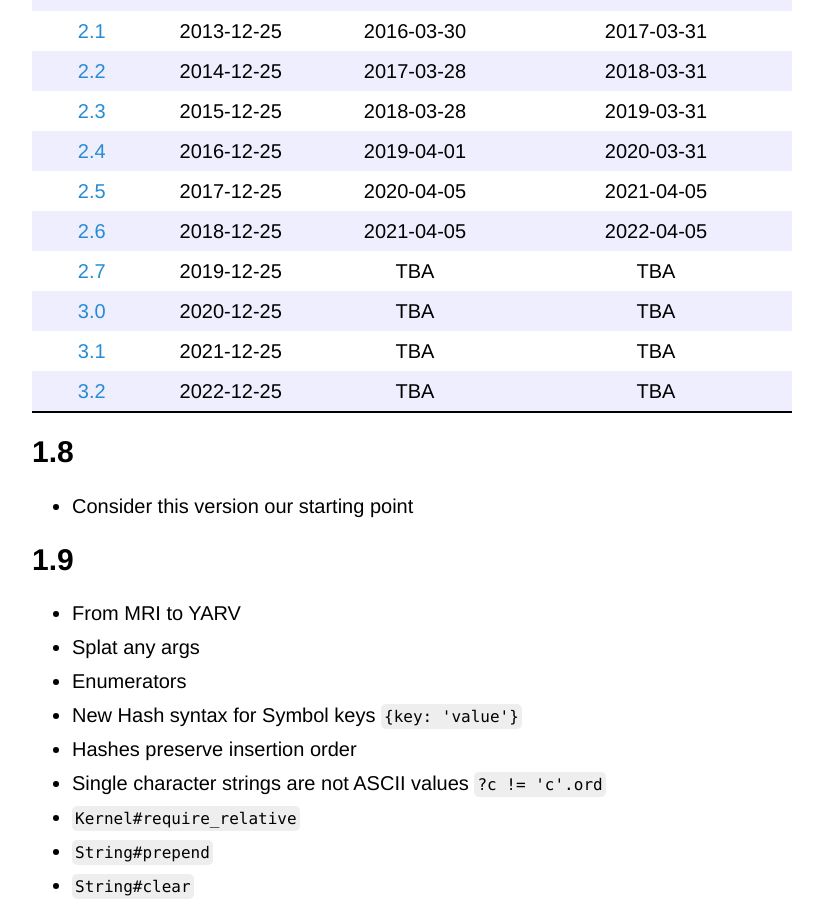
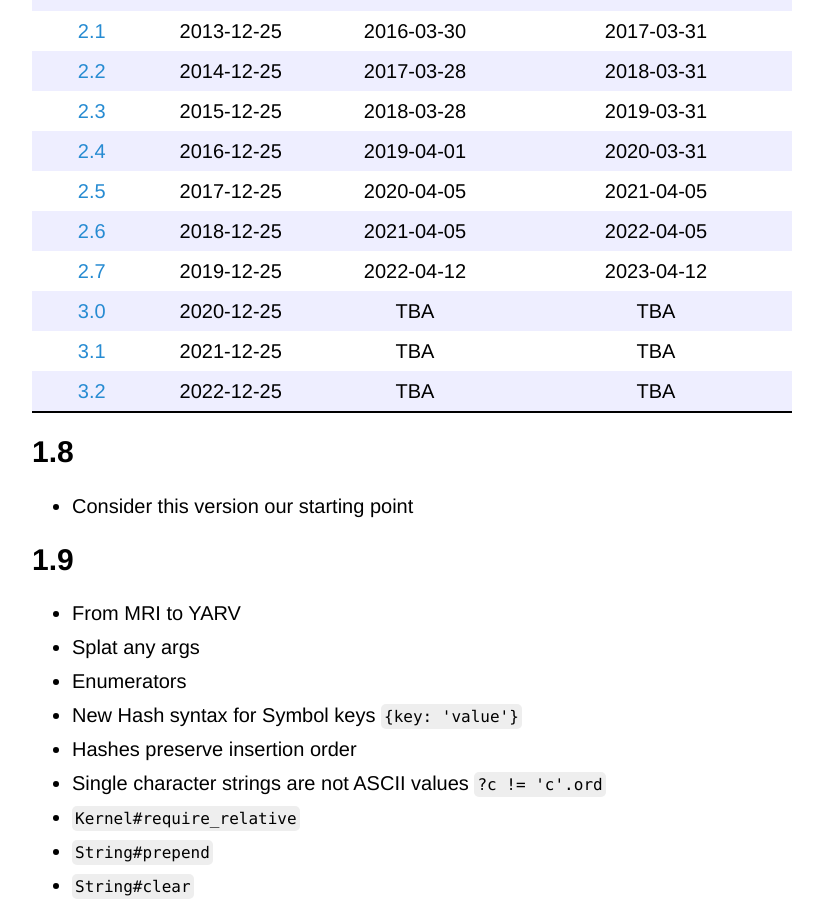
Before and after one commit to Maumagnaguagno/maumagnaguagno.github.io, a Jekyll site: the page built from ruby-versions.md, in a window 1280 px wide and 900 px high, scrolled down 353 px. Shown: the whole window, without its empty margins (228-1051 px from the left). Built offline with Jekyll 4.4.1, drawn with Linux system fonts in a browser that asks for light colours; our own code applies the rules of GitHub Pages for plain Markdown files.

Commit message:
Update Ruby Versions table

```diff
--- a/ruby-versions.md
+++ b/ruby-versions.md
@@ -19,7 +19,7 @@ This is a reminder of how Ruby evolved through time.
 [2.4](#24) | 2016-12-25 | 2019-04-01     | 2020-03-31
 [2.5](#25) | 2017-12-25 | 2020-04-05     | 2021-04-05
 [2.6](#26) | 2018-12-25 | 2021-04-05     | 2022-04-05
-[2.7](#27) | 2019-12-25 | TBA            | TBA
+[2.7](#27) | 2019-12-25 | 2022-04-12     | 2023-04-12
 [3.0](#30) | 2020-12-25 | TBA            | TBA
 [3.1](#31) | 2021-12-25 | TBA            | TBA
 [3.2](#32) | 2022-12-25 | TBA            | TBA
```
